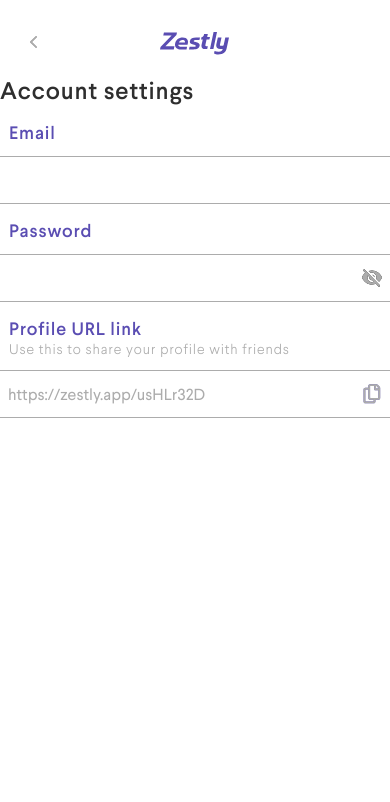
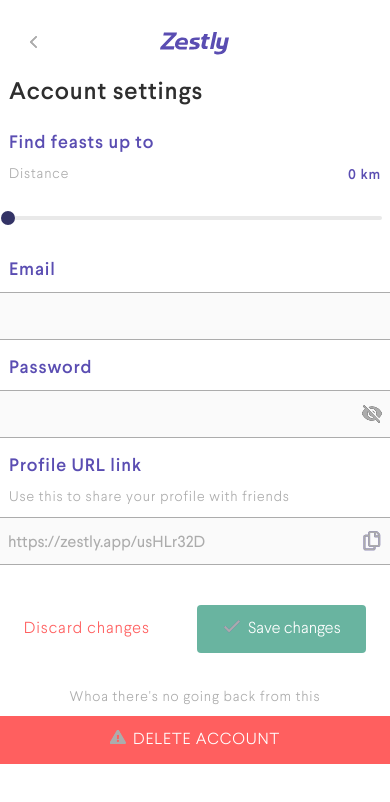
Before and after one commit to jonathanpuc/zestly, a React (Create React App) app: page /settings in a window 390 px wide. Shown: the top 802 px of the page. Built offline with nearby package versions, Linux system fonts and the light colour scheme.

Commit message:
finish account settings F.E mobile

```diff
--- a/package.json
+++ b/package.json
@@ -4,8 +4,10 @@
   "private": true,
   "dependencies": {
     "@types/prop-types": "^15.5.4",
+    "@types/rc-slider": "^8.2.5",
     "@types/react-router-dom": "^4.3.0",
     "@types/react-slick": "^0.23.1",
+    "rc-slider": "^8.6.1",
     "react": "^16.4.1",
     "react-dom": "^16.4.1",
     "react-router-dom": "^4.3.1",
--- a/src/containers/settings/index.tsx
+++ b/src/containers/settings/index.tsx
@@ -4,10 +4,15 @@
 import copy from '../../img/icons/copy.svg'
 import eyehide from '../../img/icons/eyehide.svg'
 import eyereveal from '../../img/icons/eyereveal.svg'
+import warning from '../../img/icons/warning.svg'
+import tick from '../../img/icons/tick.svg'
+import Slider from 'rc-slider';
+import ButtonStyle from '../../components/styles/Button'
 
+import 'rc-slider/assets/index.css';
 interface IAccountSettingsProps {
     accountSettings: {
-        feastsDistance: string,
+        feastsDistance: number,
         email: string,
         password: string,
         profileUrl: string,
@@ -23,7 +28,7 @@
 
     public state = {
         accountSettings: {
-            feastsDistance: '',
+            feastsDistance: 0,
             email: '',
             password: '',
             profileUrl: 'https://zestly.app/usHLr32D',
@@ -55,14 +60,41 @@
         document.execCommand('copy')
     }
 
+    public handleDistanceChange = (value: number) => {
+        this.setState({ ...this.state, accountSettings: { ...this.state.accountSettings, feastsDistance: value } })
+    }
+
+    public confirmChanges = () => {
+        console.log('succesfully saved')
+    }
+
+    public exit = () => {
+        console.log('leaving byeeeee')
+    }
+
+    public deleteAccount = () => {
+        console.log('deleting account byeeeee')
+    }
+
     public render() {
-        const { email, password, profileUrl } = this.state.accountSettings
+        const { email, password, profileUrl, feastsDistance } = this.state.accountSettings
 
         return (
             <div>
                 <LogoNav backPage={true} />
-                <h2>Account settings</h2>
-
+                <Heading>Account settings</Heading>
+                <InputGroup>
+                    <label htmlFor="feastsRange">
+                        Find feasts up to
+                    </label>
+                    <DistanceDetails>
+                        <p>Distance</p>
+                        <p>{feastsDistance} km</p>
+                    </DistanceDetails>
+                    <Distance>
+                        <Slider onChange={this.handleDistanceChange} value={feastsDistance} max={100} />
+                    </Distance>
+                </InputGroup>
 
                 <InputGroup>
                     <label htmlFor="accountEmail">
@@ -96,12 +128,30 @@
 
                 </InputGroup>
 
+                <EditButtons>
+                    <p onClick={this.exit}>Discard changes</p>
+                    <ConfirmButton onClick={this.confirmChanges}>
+                        <img src={tick} alt="confirm changes" />
+                        Save changes
+                    </ConfirmButton>
+                </EditButtons>
 
 
+                <DeleteAccount onClick={this.deleteAccount}>
+                    <p>Whoa there's no going back from this</p>
+                    <div>
+                        <img src={warning} alt="warning" />
+                        <p>Delete account</p>
+                    </div>
+                </DeleteAccount>
             </div>
         )
     }
 }
+
+const Heading = styled.h2`
+    margin: 0px 0px 24px 9px;
+`
 
 const InputGroup = styled.div`
     margin: 15px 0px;
@@ -117,7 +167,6 @@
             margin-bottom: 11px;
         }
     }
-
     p {
         margin-left: 9px;
         color: ${props => props.theme.grey};
@@ -126,7 +175,7 @@
     }
 `
 const InputBlock = styled.div`
-
+    background-color: #FAFAFA;
     height: 48px;
     border-top: 1px solid ${props => props.theme.grey};
     border-bottom: 1px solid ${props => props.theme.grey};
@@ -142,7 +191,7 @@
         border: none;
         width: 95%;
         outline: none;
-
+        background-color: #FAFAFA;
 }
     }
 
@@ -151,7 +200,81 @@
         width: 20px;
         cursor: pointer;
     }
+`
+
+const Distance = InputBlock.extend`
+    border: none;
+    background-color: #fff;
+    .rc-slider-track {
+        background-color: ${props => props.theme.blueFaded};
+    }
+
+    .rc-slider-handle {
+        background-color: ${props => props.theme.blue};
+        border: none;
+    }
+    input {
+        background-color: #fff;
+    }
+`
+
+const DistanceDetails = styled.div`
+    display: flex;
+    justify-content: space-between;
+    p:last-child {
+        color: ${props => props.theme.purple};
+        margin-right: 9px;
+        font-weight: 500;
+    }
+`
+
+const EditButtons = styled.div`
+    padding: 2.5rem 0;
+    display: flex;
+    justify-content: space-around;
+    align-items: center;
+    p:first-child {
+        color: ${props => props.theme.red};
+        cursor: pointer;
+    }
+`
+
+const ConfirmButton = ButtonStyle.extend`
+    display: flex;
+    height: 4.8rem;
+    width: 16.873rem;
+    background-color: ${props => props.theme.green};
+    color: #fff;
+    display: flex;
+    justify-content: center;
+    align-items: center;
+    img {
+        margin: 0px 7px 5px 0px;
+    }
+`
+
+const DeleteAccount = styled.div`
+    cursor: pointer;
+    text-align: center;
+    > p {
+        font-size: 1.4rem;
+        color: ${props => props.theme.grey};
+        padding: 10px;
+    }
+    div {
+        background-color: ${props => props.theme.red};
+        color: #fff;
+        height: 48px;
+        display: flex;
+        justify-content: center;
+        align-items: center;
+        img {
+            margin: 0px 7px 5px 0px;
+        }
+        text-transform: uppercase;
+    }
 
 `
 
+
 export default AccountSettings
```
Also changed, not shown: 1 other file (tests, documents, lock files or other folders).
